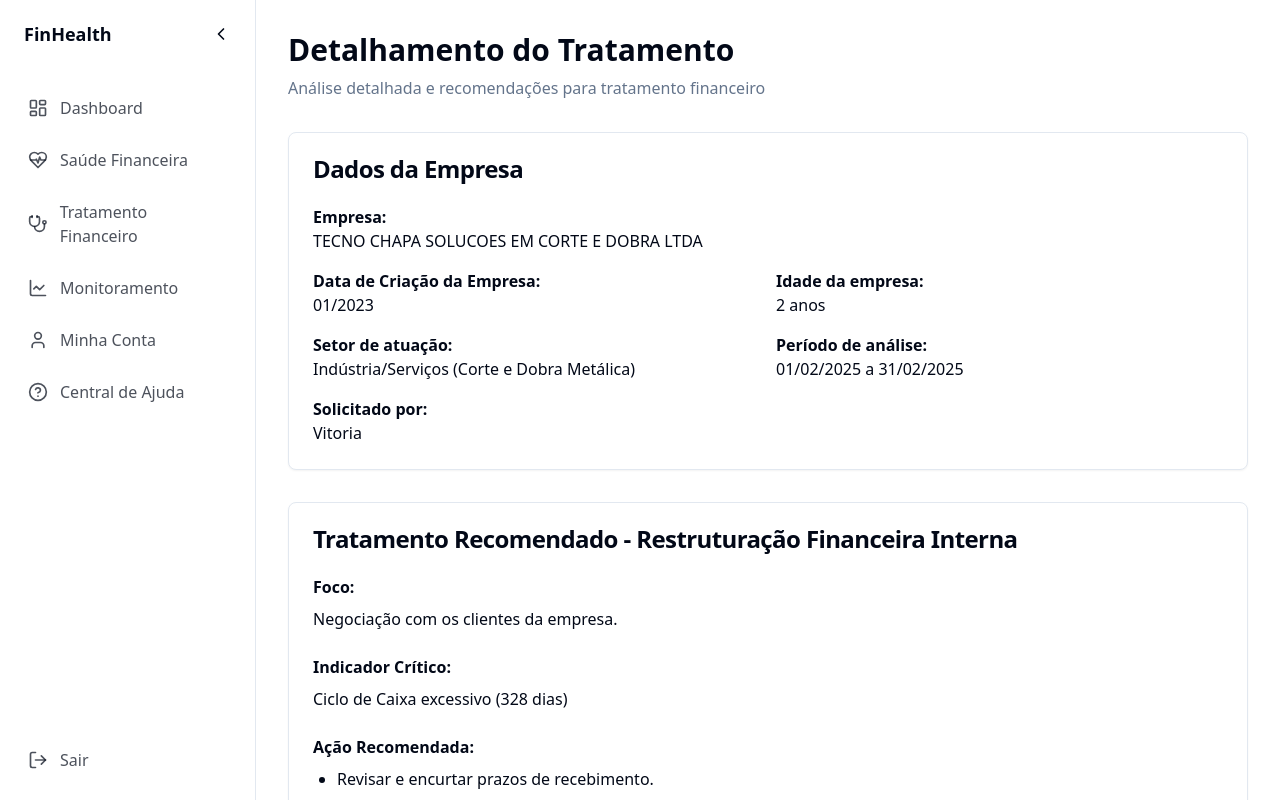
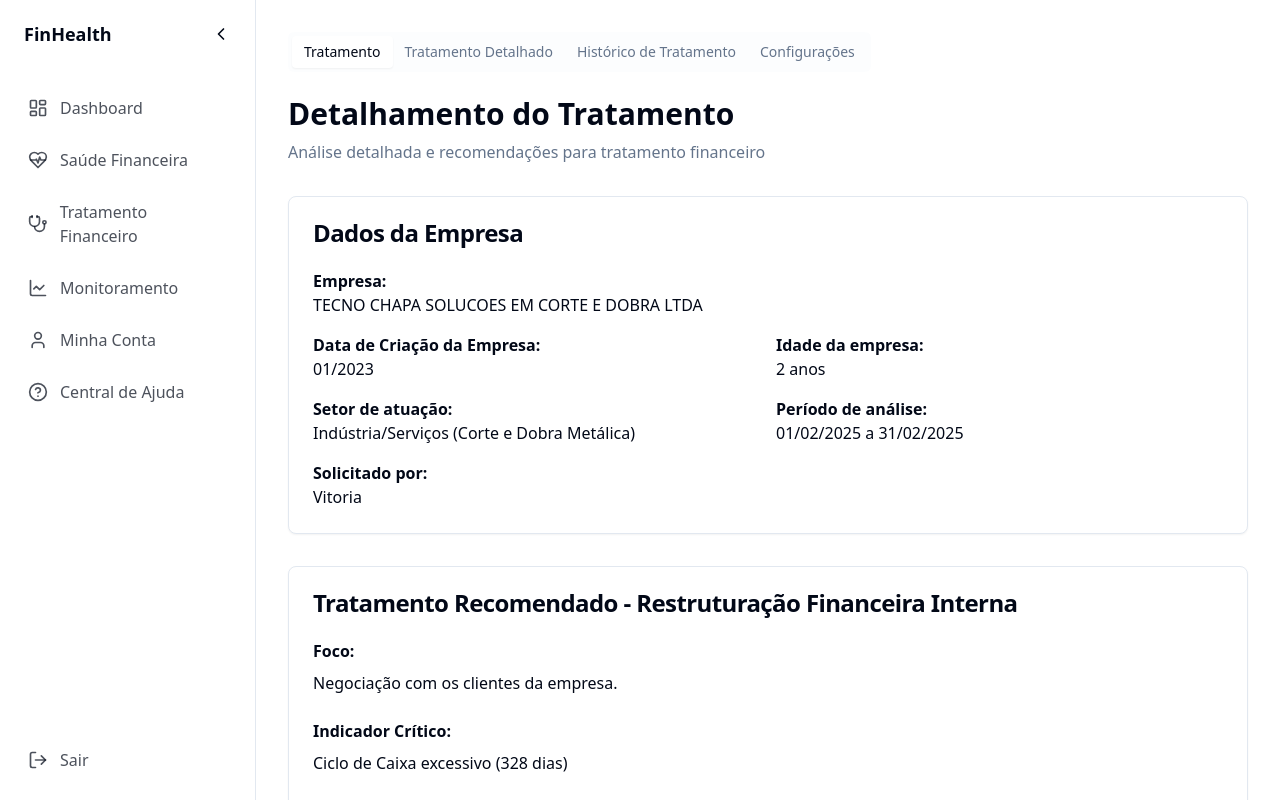
Before and after one commit to rafaelinformat/financial-health-diagnostic, a React (Vite) app: page /treatment-detail-feb-2025 in a window 1280 px wide. Built offline with nearby package versions, Linux system fonts and the light colour scheme.

Commit message:
Fix: Maintain tab menu in treatment detail page
Ensure the tab menu is always present in the treatment detail page, mirroring the behavior of the financial treatment page.

```diff
--- a/src/pages/TreatmentDetailFeb2025.tsx
+++ b/src/pages/TreatmentDetailFeb2025.tsx
@@ -1,12 +1,34 @@
 
-import React from 'react';
+import React, { useEffect, useState } from 'react';
 import DashboardLayout from '@/components/DashboardLayout';
 import { Card, CardContent, CardHeader, CardTitle } from '@/components/ui/card';
 import { Separator } from '@/components/ui/separator';
+import { Tabs, TabsList, TabsTrigger } from '@/components/ui/tabs';
+import { useNavigate, useLocation } from 'react-router-dom';
+import TreatmentTab from '@/components/treatment/TreatmentTab';
+import DetailedTreatmentTab from '@/components/treatment/DetailedTreatmentTab';
+import HistoryTab from '@/components/treatment/HistoryTab';
+import SettingsTab from '@/components/treatment/SettingsTab';
 
 const TreatmentDetailFeb2025 = () => {
-  return (
-    <DashboardLayout>
+  const location = useLocation();
+  const navigate = useNavigate();
+  const [activeTab, setActiveTab] = useState('tratamento');
+
+  useEffect(() => {
+    const searchParams = new URLSearchParams(location.search);
+    const tabParam = searchParams.get('tab');
+    if (tabParam && ['tratamento', 'tratamento-detalhado', 'historico', 'configuracoes'].includes(tabParam)) {
+      setActiveTab(tabParam);
+    }
+  }, [location]);
+
+  const handleTabChange = (value: string) => {
+    setActiveTab(value);
+    navigate(`/treatment-detail-feb-2025?tab=${value}`);
+  };
+
+  const renderTreatmentContent = () => (
     <div className="space-y-8">
       <div>
         <h1 className="text-3xl font-bold mb-2">Detalhamento do Tratamento</h1>
@@ -83,6 +105,25 @@ const TreatmentDetailFeb2025 = () => {
         </CardContent>
       </Card>
     </div>
+  );
+
+  return (
+    <DashboardLayout>
+      <div className="space-y-8">
+        <Tabs value={activeTab} onValueChange={handleTabChange} className="w-full">
+          <TabsList className="mb-6 bg-muted/20 p-1 rounded-md">
+            <TabsTrigger value="tratamento">Tratamento</TabsTrigger>
+            <TabsTrigger value="tratamento-detalhado">Tratamento Detalhado</TabsTrigger>
+            <TabsTrigger value="historico">Histórico de Tratamento</TabsTrigger>
+            <TabsTrigger value="configuracoes">Configurações</TabsTrigger>
+          </TabsList>
+
+          {activeTab === 'tratamento' && renderTreatmentContent()}
+          {activeTab === 'tratamento-detalhado' && <DetailedTreatmentTab />}
+          {activeTab === 'historico' && <HistoryTab />}
+          {activeTab === 'configuracoes' && <SettingsTab />}
+        </Tabs>
+      </div>
     </DashboardLayout>
   );
 };
```
Lines whose indentation alone changed are shown as unchanged.
